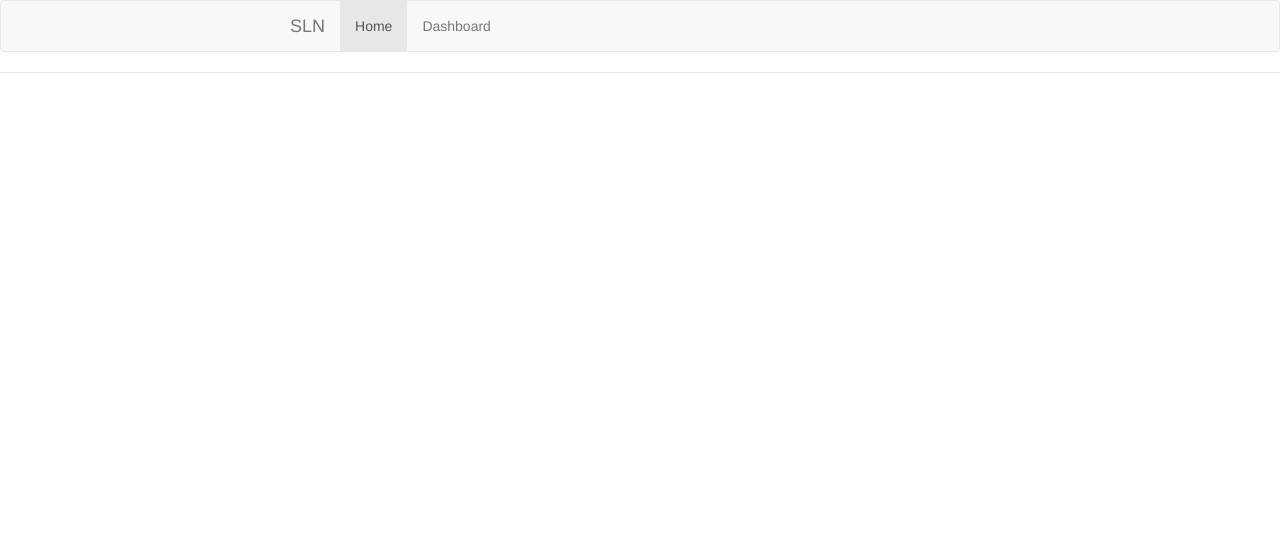
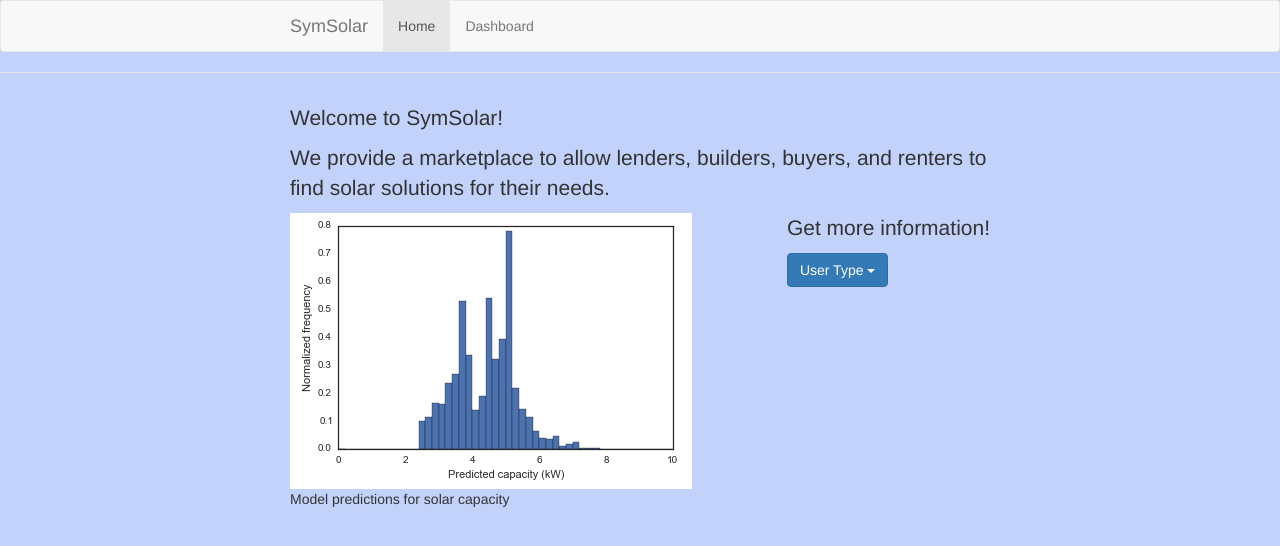
Before and after one commit to johndeyrup/SolarLendingNetworkFrontEnd, a website: page app/index.html at #/dashboard in a window 1280 px wide. Drawn offline with nearby package versions, Linux system fonts and the light colour scheme; some packages are replaced by stand-ins of ours; files that its build step writes are made by us from their sources; a script that the page names is missing.

```diff
--- a/app/index.html
+++ b/app/index.html
@@ -35,7 +35,7 @@
               <span class="icon-bar"></span>
             </button>
 
-            <a class="navbar-brand" href="#/">SLN</a>
+            <a class="navbar-brand" href="#/">SymSolar</a>
           </div>
 
           <div class="collapse navbar-collapse" id="js-navbar-collapse">
--- a/app/styles/main.css
+++ b/app/styles/main.css
@@ -7,6 +7,10 @@
 
 body {
   padding: 0;
+  background-color: #c2d2fb;
+}
+.subheading {
+  font-size: 1em;
 }
 
 
@@ -88,3 +92,15 @@
 .textgreen {
   color: green;
 }
+
+p {
+  font-size: 1.5em;
+}
+
+.dropdown {
+  float: right;
+}
+
+.curves {
+  float: left;
+}
--- a/app/views/main.html
+++ b/app/views/main.html
@@ -1,3 +1,19 @@
 <div class = "main-styles">
-
+	<p>Welcome to SymSolar!</p>
+	<p>We provide a marketplace to allow lenders, builders, buyers, and renters to find solar solutions for their needs.</p>
+	<div class="curves">
+		<img ng-src="images/normalized.png" alt="Curve">
+		<p class="subheading">Model predictions for solar capacity</p>
+	</div>
+	<div class = "dropdown">
+		<p>Get more information!</p>
+		<button class="btn btn-primary dropdown-toggle" type="button" data-toggle="dropdown">User Type
+			<span class="caret"></span></button>
+		<ul class="dropdown-menu">
+			<li><a href="#/dashboard">Lender</a></li>
+			<li><a href="#/dashboard">Home Owner</a></li>
+			<li><a href="#/dashboard">Renter</a></li>
+			<li><a href="#/dashboard">Builder</a></li>
+		</ul>
+	</div>
 </div>
```
Also changed, not shown: app/scripts/controllers/dashboard.js (+8 -3 lines), app/views/dashboard.html (+1 -1 lines), app/images/normalized.png (added).
